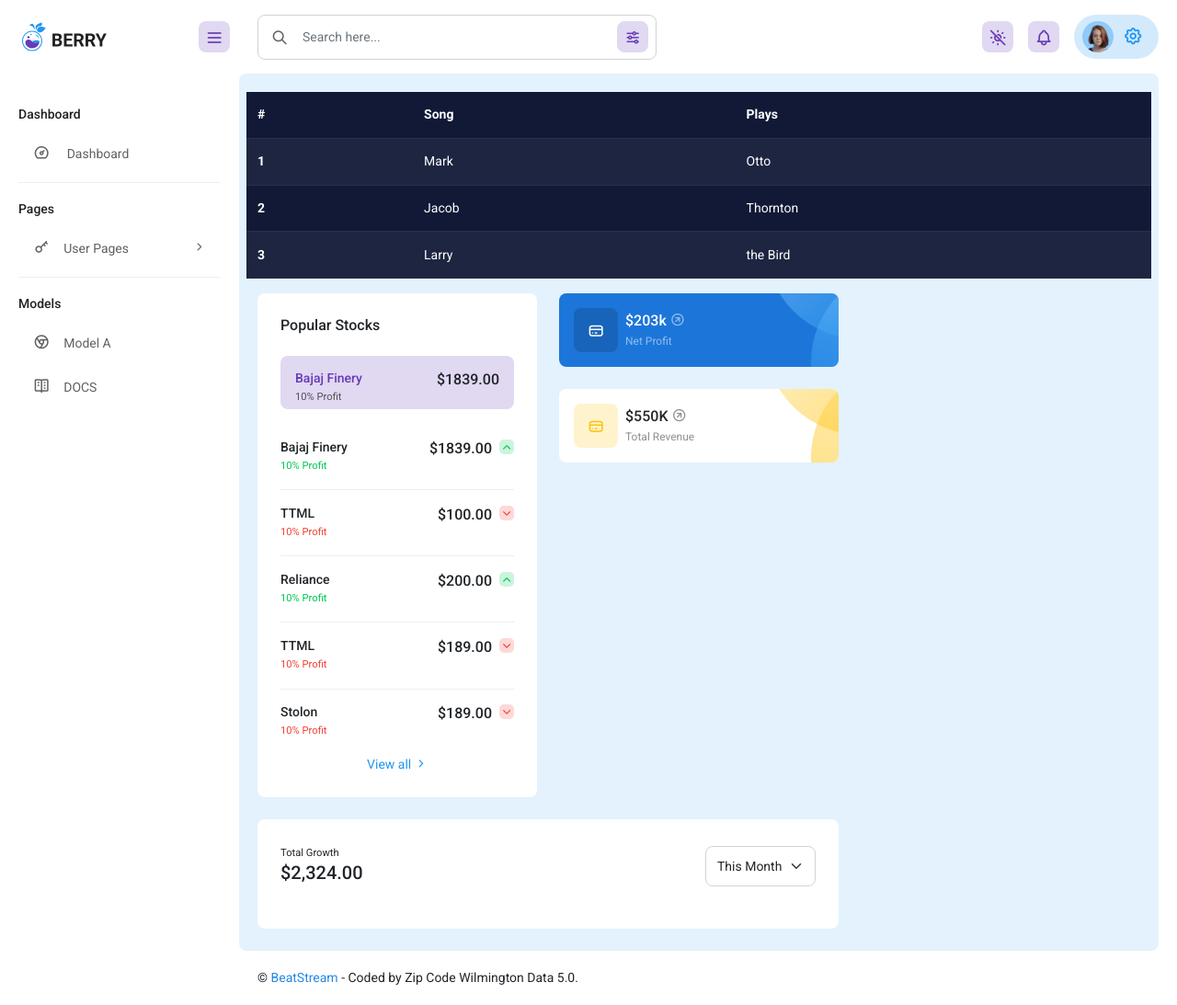
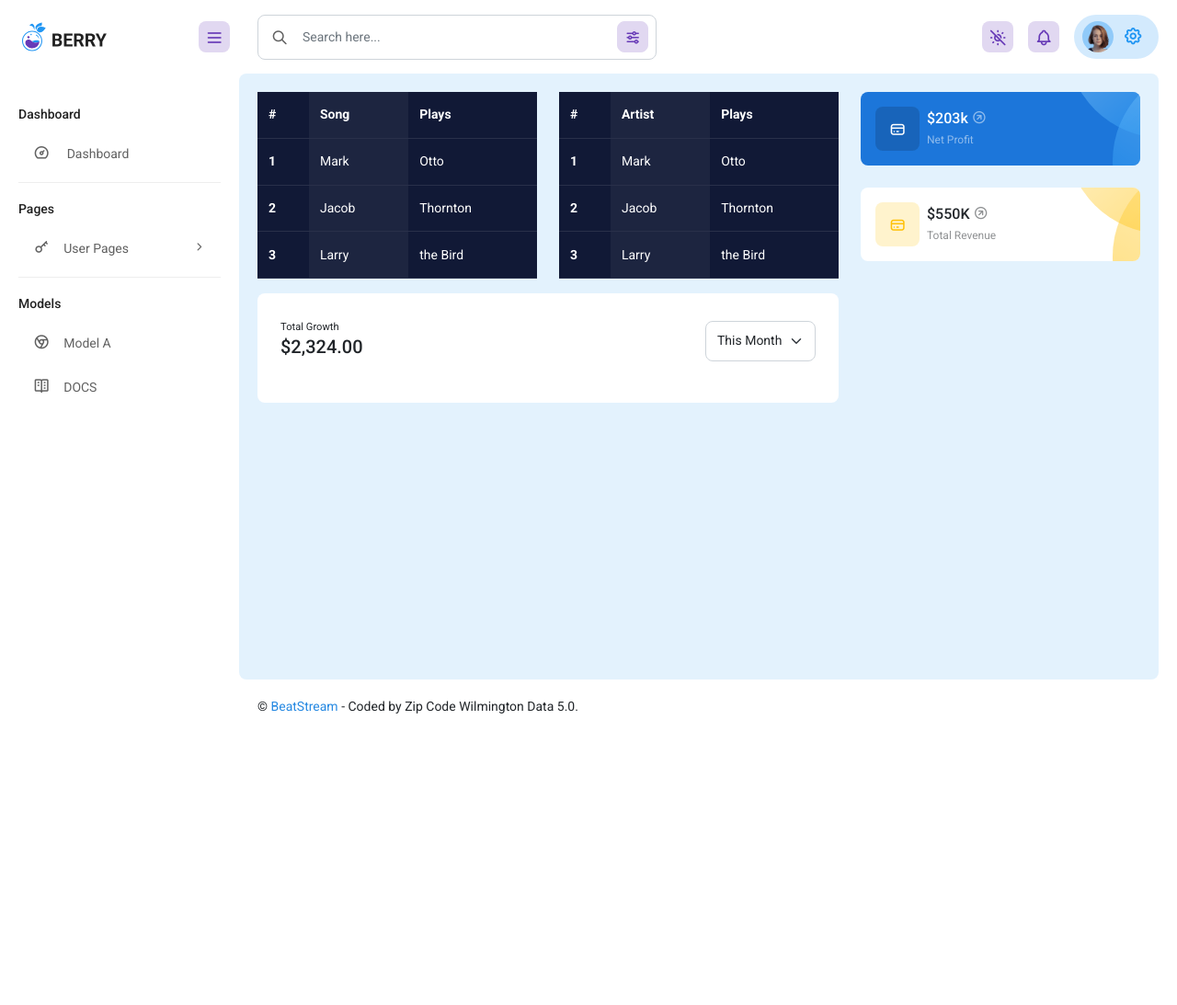
Before and after one commit to LydiaStoneKonstanski/Beatstream-Dashboard, a Flask app: page /index in a window 1280 px wide. Shown: the whole page at 92% size. After the commit the page ends 776 px from the top, so only its background shows below. Run offline with Flask 2, Linux system fonts and the light colour scheme; the visitor is signed in with stand-in values (Sample User, id 1); style sheets or scripts are compiled from the project's sources; some libraries are stand-ins or nearby versions.

```diff
--- a/apps/templates/pages/index.html
+++ b/apps/templates/pages/index.html
@@ -8,7 +8,8 @@
       <!-- [ Main Content ] start -->
       <div class="row">
         <!-- [ sample-page ] start -->
-        <table class="table table-striped table-hover table-dark">
+        <div class="col-xl-4 col-md-6">
+        <table class="table table-striped-columns table-hover table-dark">
           <thead>
             <tr>
               <th scope="col">#</th>
@@ -34,6 +35,40 @@
             </tr>
           </tbody>
         </table>
+        </div>
+
+<!--ARTIST STARTS HERE-->
+        <div class="col-xl-4 col-md-6">
+        <table class="table table-striped-columns table-hover table-dark">
+          <thead>
+            <tr>
+              <th scope="col">#</th>
+              <th scope="col">Artist</th>
+              <th scope="col">Plays</th>
+            </tr>
+          </thead>
+          <tbody>
+            <tr>
+              <th scope="row">1</th>
+              <td>Mark</td>
+              <td>Otto</td>
+            </tr>
+            <tr>
+              <th scope="row">2</th>
+              <td>Jacob</td>
+              <td>Thornton</td>
+            </tr>
+            <tr>
+              <th scope="row">3</th>
+              <td>Larry</td>
+              <td>the Bird</td>
+            </tr>
+          </tbody>
+        </table>
+        </div>
+<!--        SCORE STARTS HERE-->
+
+
 <!--        BAJA STARTS HERE-->
 <!--        <div class="col-xl-4 col-md-6">-->
 <!--          <div class="card">-->
@@ -170,107 +205,111 @@
 <!--        </div>-->
 <!--        purple card ends here-->
 <!--        new card here-->
-            <div class="col-xl-4 col-md-6">
-          <div class="card">
-            <div class="card-body">
-              <div class="row mb-3 align-items-center">
-                <div class="col">
-                  <h4>Popular Stocks</h4>
-                </div>
-                <div class="col-auto"> </div>
-              </div>
-              <div class="rounded bg-light-secondary overflow-hidden mb-3">
-                <div class="px-3 pt-3">
-                  <div class="row mb-1 align-items-start">
-                    <div class="col">
-                      <h5 class="text-secondary mb-0">Bajaj Finery</h5>
-                      <small class="text-muted">10% Profit</small>
-                    </div>
-                    <div class="col-auto">
-                      <h4 class="mb-0">$1839.00</h4>
-                    </div>
-                  </div>
-                  </div>
-                <div id="bajajchart"></div>
-              </div>
-              <ul class="list-group list-group-flush">
-                <li class="list-group-item px-0">
-                  <div class="row align-items-start">
-                    <div class="col">
-                      <h5 class="mb-0">Bajaj Finery</h5>
-                      <small class="text-success">10% Profit</small>
-                    </div>
-                    <div class="col-auto">
-                      <h4 class="mb-0"
-                        >$1839.00<span class="ms-2 align-top avtar avtar-xxs bg-light-success"
-                          ><i class="ti ti-chevron-up text-success"></i></span
-                      ></h4>
-                    </div>
-                  </div>
-                </li>
-                <li class="list-group-item px-0">
-                  <div class="row align-items-start">
-                    <div class="col">
-                      <h5 class="mb-0">TTML</h5>
-                      <small class="text-danger">10% Profit</small>
-                    </div>
-                    <div class="col-auto">
-                      <h4 class="mb-0"
-                        >$100.00<span class="ms-2 align-top avtar avtar-xxs bg-light-danger"
-                          ><i class="ti ti-chevron-down text-danger"></i></span
-                      ></h4>
-                    </div>
-                  </div>
-                </li>
-                <li class="list-group-item px-0">
-                  <div class="row align-items-start">
-                    <div class="col">
-                      <h5 class="mb-0">Reliance</h5>
-                      <small class="text-success">10% Profit</small>
-                    </div>
-                    <div class="col-auto">
-                      <h4 class="mb-0"
-                        >$200.00<span class="ms-2 align-top avtar avtar-xxs bg-light-success"
-                          ><i class="ti ti-chevron-up text-success"></i></span
-                      ></h4>
-                    </div>
-                  </div>
-                </li>
-                <li class="list-group-item px-0">
-                  <div class="row align-items-start">
-                    <div class="col">
-                      <h5 class="mb-0">TTML</h5>
-                      <small class="text-danger">10% Profit</small>
-                    </div>
-                    <div class="col-auto">
-                      <h4 class="mb-0"
-                        >$189.00<span class="ms-2 align-top avtar avtar-xxs bg-light-danger"
-                          ><i class="ti ti-chevron-down text-danger"></i></span
-                      ></h4>
-                    </div>
-                  </div>
-                </li>
-                <li class="list-group-item px-0">
-                  <div class="row align-items-start">
-                    <div class="col">
-                      <h5 class="mb-0">Stolon</h5>
-                      <small class="text-danger">10% Profit</small>
-                    </div>
-                    <div class="col-auto">
-                      <h4 class="mb-0"
-                        >$189.00<span class="ms-2 align-top avtar avtar-xxs bg-light-danger"
-                          ><i class="ti ti-chevron-down text-danger"></i></span
-                      ></h4>
-                    </div>
-                  </div>
-                </li>
-              </ul>
-              <div class="text-center">
-                <a href="#!" class="b-b-primary text-primary">View all <i class="ti ti-chevron-right"></i></a>
-              </div>
-            </div>
-          </div>
-        </div>
+<!--            BAJA 2 STARTS HERE-->
+<!--            <div class="col-xl-4 col-md-6">-->
+<!--          <div class="card">-->
+<!--            <div class="card-body">-->
+<!--              <div class="row mb-3 align-items-center">-->
+<!--                <div class="col">-->
+<!--                  <h4>Popular Stocks</h4>-->
+<!--                </div>-->
+<!--                <div class="col-auto"> </div>-->
+<!--              </div>-->
+<!--              <div class="rounded bg-light-secondary overflow-hidden mb-3">-->
+<!--                <div class="px-3 pt-3">-->
+<!--                  <div class="row mb-1 align-items-start">-->
+<!--                    <div class="col">-->
+<!--                      <h5 class="text-secondary mb-0">Bajaj Finery</h5>-->
+<!--                      <small class="text-muted">10% Profit</small>-->
+<!--                    </div>-->
+<!--                    <div class="col-auto">-->
+<!--                      <h4 class="mb-0">$1839.00</h4>-->
+<!--                    </div>-->
+<!--                  </div>-->
+<!--                  </div>-->
+<!--                <div id="bajajchart"></div>-->
+<!--              </div>-->
+<!--              <ul class="list-group list-group-flush">-->
+<!--                <li class="list-group-item px-0">-->
+<!--                  <div class="row align-items-start">-->
+<!--                    <div class="col">-->
+<!--                      <h5 class="mb-0">Bajaj Finery</h5>-->
+<!--                      <small class="text-success">10% Profit</small>-->
+<!--                    </div>-->
+<!--                    <div class="col-auto">-->
+<!--                      <h4 class="mb-0"-->
+<!--                        >$1839.00<span class="ms-2 align-top avtar avtar-xxs bg-light-success"-->
+<!--                          ><i class="ti ti-chevron-up text-success"></i></span-->
+<!--                      ></h4>-->
+<!--                    </div>-->
+<!--                  </div>-->
+<!--                </li>-->
+<!--                <li class="list-group-item px-0">-->
+<!--                  <div class="row align-items-start">-->
+<!--                    <div class="col">-->
+<!--                      <h5 class="mb-0">TTML</h5>-->
+<!--                      <small class="text-danger">10% Profit</small>-->
+<!--                    </div>-->
+<!--                    <div class="col-auto">-->
+<!--                      <h4 class="mb-0"-->
+<!--                        >$100.00<span class="ms-2 align-top avtar avtar-xxs bg-light-danger"-->
+<!--                          ><i class="ti ti-chevron-down text-danger"></i></span-->
+<!--                      ></h4>-->
+<!--                    </div>-->
+<!--                  </div>-->
+<!--                </li>-->
+<!--                <li class="list-group-item px-0">-->
+<!--                  <div class="row align-items-start">-->
+<!--                    <div class="col">-->
+<!--                      <h5 class="mb-0">Reliance</h5>-->
+<!--                      <small class="text-success">10% Profit</small>-->
+<!--                    </div>-->
+<!--                    <div class="col-auto">-->
+<!--                      <h4 class="mb-0"-->
+<!--                        >$200.00<span class="ms-2 align-top avtar avtar-xxs bg-light-success"-->
+<!--                          ><i class="ti ti-chevron-up text-success"></i></span-->
+<!--                      ></h4>-->
+<!--                    </div>-->
+<!--                  </div>-->
+<!--                </li>-->
+<!--                <li class="list-group-item px-0">-->
+<!--                  <div class="row align-items-start">-->
+<!--                    <div class="col">-->
+<!--                      <h5 class="mb-0">TTML</h5>-->
+<!--                      <small class="text-danger">10% Profit</small>-->
+<!--                    </div>-->
+<!--                    <div class="col-auto">-->
+<!--                      <h4 class="mb-0"-->
+<!--                        >$189.00<span class="ms-2 align-top avtar avtar-xxs bg-light-danger"-->
+<!--                          ><i class="ti ti-chevron-down text-danger"></i></span-->
+<!--                      ></h4>-->
+<!--                    </div>-->
+<!--                  </div>-->
+<!--                </li>-->
+<!--                <li class="list-group-item px-0">-->
+<!--                  <div class="row align-items-start">-->
+<!--                    <div class="col">-->
+<!--                      <h5 class="mb-0">Stolon</h5>-->
+<!--                      <small class="text-danger">10% Profit</small>-->
+<!--                    </div>-->
+<!--                    <div class="col-auto">-->
+<!--                      <h4 class="mb-0"-->
+<!--                        >$189.00<span class="ms-2 align-top avtar avtar-xxs bg-light-danger"-->
+<!--                          ><i class="ti ti-chevron-down text-danger"></i></span-->
+<!--                      ></h4>-->
+<!--                    </div>-->
+<!--                  </div>-->
+<!--                </li>-->
+<!--              </ul>-->
+<!--              <div class="text-center">-->
+<!--                <a href="#!" class="b-b-primary text-primary">View all <i class="ti ti-chevron-right"></i></a>-->
+<!--              </div>-->
+<!--            </div>-->
+<!--          </div>-->
+<!--        </div>-->
+
+
+
 <!--        <div class="col-xl-4 col-md-6">-->
 <!--          <div class="card bg-primary-dark dashnum-card text-white overflow-hidden">-->
 <!--            <span class="round small"></span>-->
@@ -340,7 +379,7 @@
 <!--            </div>-->
 <!--          </div>-->
 <!--        </div>-->
-        <div class="col-xl-4 col-md-12">
+        <div class="col-xl-4 col-md-6">
           <div class="card bg-primary-dark dashnum-card dashnum-card-small text-white overflow-hidden">
             <span class="round bg-primary small"></span>
             <span class="round bg-primary big"></span>
```
